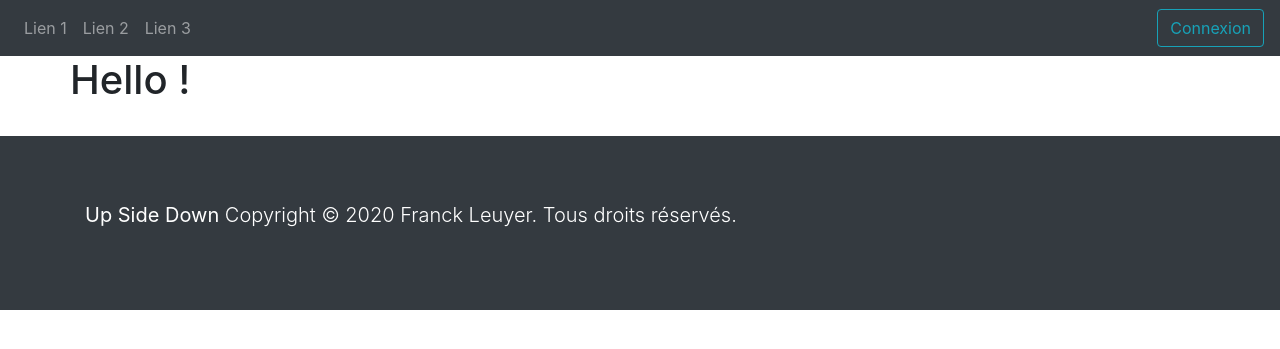
After one commit to FranckLeuyer/Chaek, a Symfony app: template templates/main/index.html.twig in a window 1280 px wide. The commit adds this page. Shown: the top 349 px of the page. Run offline with Twig, Linux system fonts and the light colour scheme; the template is opened without the code that fills it, so the values that code supplies are empty; some libraries are stand-ins or nearby versions.

Commit message:
Basic template, bootstrap integration, connexion string modified in .env

```diff
--- /dev/null
+++ b/public/js/main.js
@@ -0,0 +1 @@
+console.log("loaded");
--- a/templates/base.html.twig
+++ b/templates/base.html.twig
@@ -1,12 +1,39 @@
-<!DOCTYPE html>
-<html>
-    <head>
-        <meta charset="UTF-8">
-        <title>{% block title %}Welcome!{% endblock %}</title>
-        {% block stylesheets %}{% endblock %}
-    </head>
-    <body>
-        {% block body %}{% endblock %}
-        {% block javascripts %}{% endblock %}
-    </body>
-</html>
+{% extends "template.html.twig" %}
+
+{% block main %}
+
+    <!-- navigation bar -->
+    <nav class="navbar navbar-expand-lg navbar-dark bg-dark">
+        <button class="navbar-toggler" type="button" data-toggle="collapse" data-target="#navbarNavAltMarkup" aria-controls="navbarNavAltMarkup" aria-expanded="false" aria-label="Toggle navigation">
+            <span class="navbar-toggler-icon"></span>
+        </button>
+        <div class="collapse navbar-collapse" id="navbarNavAltMarkup">
+            <ul class="navbar-nav mr-auto">
+                    <li><a class="nav-link" href="">Lien 1</a></li>
+                    <li><a class="nav-link" href="">Lien 2</a></li>
+                    <li><a class="nav-link" href="">Lien 3</a></li>
+            </ul>
+            <div class="form-inline text-white">
+                <a class="btn btn-outline-info my-2 my-sm-0" href="" type="button">Connexion</a>
+            </div>
+        </div>
+    </nav>
+    <!-- end navigation bar -->
+
+    <!-- main -->
+    <main class="container">
+        <section class="row">
+            {% block body %}{% endblock %}
+        </section>
+    </main>
+    <!-- end main -->
+
+    <!-- footer -->
+    <footer class="jumbotron jumbotron-fluid text-white bg-dark mt-4 mb-0">
+        <div class="container">
+            <p class="lead"><strong>Up Side Down</strong> Copyright © 2020 Franck Leuyer. Tous droits réservés.</p>
+        </div>
+    </footer>
+    <!-- end footer -->
+
+{% endblock %}
--- /dev/null
+++ b/templates/main/index.html.twig
@@ -0,0 +1,7 @@
+{% extends 'base.html.twig' %}
+
+{% block title %}Up Side Down{% endblock %}
+
+{% block body %}
+    <h1>Hello !</h1>
+{% endblock %}
--- /dev/null
+++ b/templates/template.html.twig
@@ -0,0 +1,29 @@
+<!doctype html>
+<html class="no-js" lang="fr">
+
+    <head>
+        <meta charset="utf-8">
+        <title>{% block title %}Up Side Down{% endblock %}</title>
+        <meta name="description" content="">
+        <meta name="viewport" content="width=device-width, initial-scale=1, shrink-to-fit=no">
+
+        <!-- load bootstrap css -->
+        <link rel="stylesheet" href="https://cdn.jsdelivr.net/npm/bootstrap@4.5.3/dist/css/bootstrap.min.css" integrity="sha384-TX8t27EcRE3e/ihU7zmQxVncDAy5uIKz4rEkgIXeMed4M0jlfIDPvg6uqKI2xXr2" crossorigin="anonymous">
+
+        {% block stylesheets %}{% endblock %}
+    </head>
+
+    <body>
+
+        <!-- Add your site or application content here -->
+        {% block main %}{% endblock %}
+
+        <!-- jQuery first, then Popper.js, then Bootstrap JS -->
+        <script src="https://code.jquery.com/jquery-3.5.1.slim.min.js" integrity="sha384-DfXdz2htPH0lsSSs5nCTpuj/zy4C+OGpamoFVy38MVBnE+IbbVYUew+OrCXaRkfj" crossorigin="anonymous"></script>
+        <script src="https://cdn.jsdelivr.net/npm/bootstrap@4.5.3/dist/js/bootstrap.bundle.min.js" integrity="sha384-ho+j7jyWK8fNQe+A12Hb8AhRq26LrZ/JpcUGGOn+Y7RsweNrtN/tE3MoK7ZeZDyx" crossorigin="anonymous"></script>
+
+        <script src="{{ asset('js/main.js') }}"></script>
+        {% block javascripts %}{% endblock %}
+    </body>
+
+</html>
```
Also changed, not shown: src/Controller/MainController.php (added, +20 -0 lines), 1 other file.
